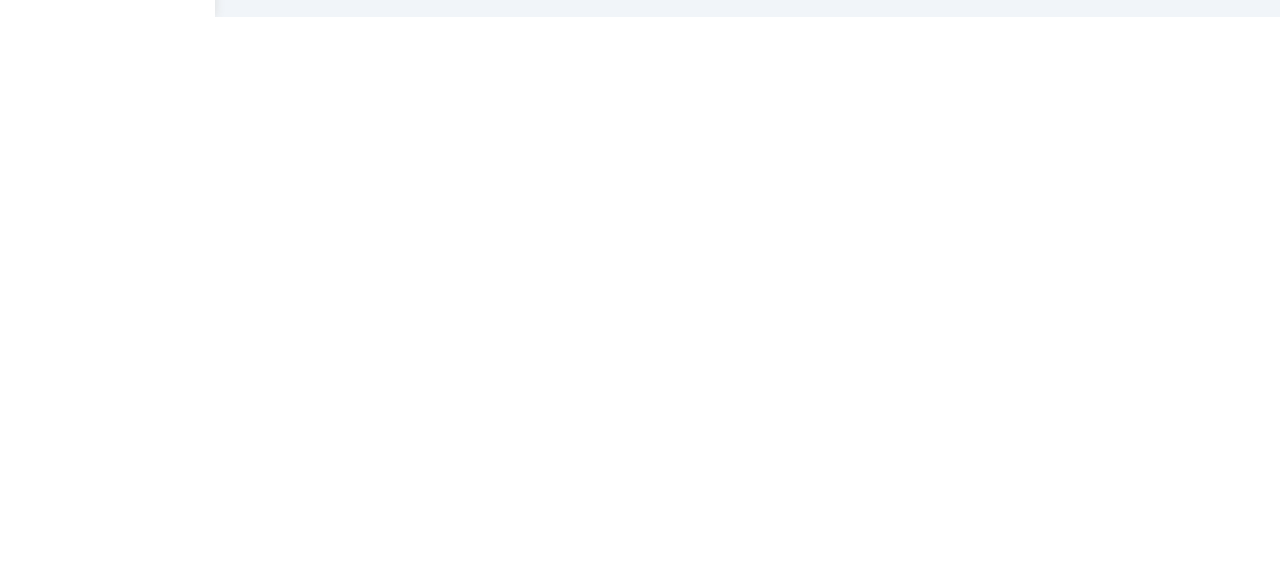
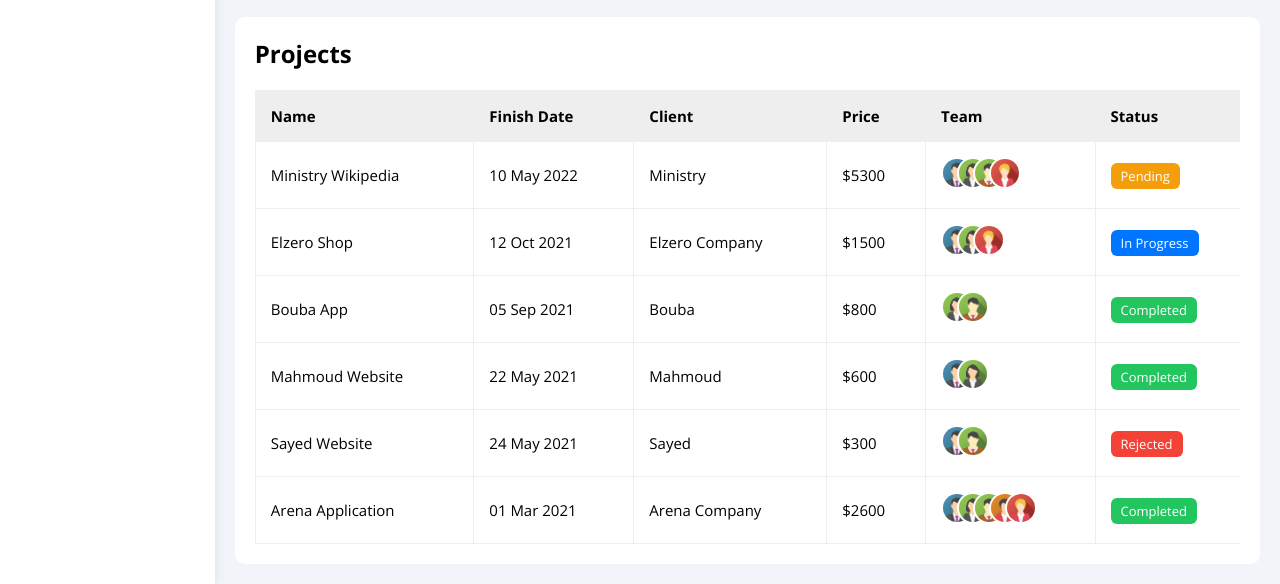
Before and after one commit to mahmoud-abuyoussef/Dashboard, a plain HTML site: page index.html in a window 1280 px wide. Shown: the part 2827-3411 px from the top of the page. Before the commit the page ends 2844 px from the top, so only its background shows below. Drawn offline with nearby package versions, Linux system fonts and the light colour scheme.

Commit message:
Add: Projects Table Section

```diff
--- a/assets/styles/libs/framework.css
+++ b/assets/styles/libs/framework.css
@@ -201,6 +201,9 @@
 .bg-green {
   background-color: var(--green);
 }
+.bg-red {
+  background-color: var(--red);
+}
 
 .b-none {
   border: none;
--- a/assets/styles/main.css
+++ b/assets/styles/main.css
@@ -484,3 +484,34 @@ img {
 .social-media-statistics .social-media-account.linkedin a {
   background-color: #0a66c2;
 }
+
+.projects-table .responsive-table {
+  overflow-x: auto;
+}
+.projects-table table {
+  min-width: 1000px;
+  border-collapse: collapse;
+  border-spacing: 0;
+}
+.projects-table table th {
+  text-align: left;
+}
+.projects-table table th,
+.projects-table table td {
+  padding: 15px;
+  border: 1px solid #eee;
+  transition: var(--transition);
+}
+.projects-table table tr:hover td {
+  background-color: #faf7f7;
+}
+.projects-table table td img {
+  width: 32px;
+  height: 32px;
+  border-radius: 50%;
+  padding: 2px;
+  background-color: white;
+}
+.projects-table table td img:not(:first-child) {
+  margin-left: -20px;
+}
--- a/index.html
+++ b/index.html
@@ -415,6 +415,97 @@
             </div>
           </section>
         </div>
+        <section class="projects-table widget m-20">
+          <h2 class="mb-20">Projects</h2>
+          <div class="responsive-table">
+            <table class="fs-15 w-full">
+              <thead>
+                <tr>
+                  <th class="bg-eee p-15">Name</th>
+                  <th class="bg-eee p-15">Finish Date</th>
+                  <th class="bg-eee p-15">Client</th>
+                  <th class="bg-eee p-15">Price</th>
+                  <th class="bg-eee p-15">Team</th>
+                  <th class="bg-eee p-15">Status</th>
+                </tr>
+              </thead>
+              <tbody>
+                <tr>
+                  <td>Ministry Wikipedia</td>
+                  <td>10 May 2022</td>
+                  <td>Ministry</td>
+                  <td>$5300</td>
+                  <td>
+                    <img src="assets/images/team-01.png" alt="" />
+                    <img src="assets/images/team-02.png" alt="" />
+                    <img src="assets/images/team-03.png" alt="" />
+                    <img src="assets/images/team-05.png" alt="" />
+                  </td>
+                  <td><span class="label fs-13 bg-orange c-white btn-shape">Pending</span></td>
+                </tr>
+                <tr>
+                  <td>Elzero Shop</td>
+                  <td>12 Oct 2021</td>
+                  <td>Elzero Company</td>
+                  <td>$1500</td>
+                  <td>
+                    <img src="assets/images/team-01.png" alt="" />
+                    <img src="assets/images/team-02.png" alt="" />
+                    <img src="assets/images/team-05.png" alt="" />
+                  </td>
+                  <td><span class="label fs-13 bg-blue c-white btn-shape">In Progress</span></td>
+                </tr>
+                <tr>
+                  <td>Bouba App</td>
+                  <td>05 Sep 2021</td>
+                  <td>Bouba</td>
+                  <td>$800</td>
+                  <td>
+                    <img src="assets/images/team-02.png" alt="" />
+                    <img src="assets/images/team-03.png" alt="" />
+                  </td>
+                  <td><span class="label fs-13 bg-green c-white btn-shape">Completed </span></td>
+                </tr>
+                <tr>
+                  <td>Mahmoud Website</td>
+                  <td>22 May 2021</td>
+                  <td>Mahmoud</td>
+                  <td>$600</td>
+                  <td>
+                    <img src="assets/images/team-01.png" alt="" />
+                    <img src="assets/images/team-02.png" alt="" />
+                  </td>
+                  <td><span class="label fs-13 bg-green c-white btn-shape">Completed</span></td>
+                </tr>
+                <tr>
+                  <td>Sayed Website</td>
+                  <td>24 May 2021</td>
+                  <td>Sayed</td>
+                  <td>$300</td>
+                  <td>
+                    <img src="assets/images/team-01.png" alt="" />
+                    <img src="assets/images/team-03.png" alt="" />
+                  </td>
+                  <td><span class="label fs-13 bg-red c-white btn-shape">Rejected</span></td>
+                </tr>
+                <tr>
+                  <td>Arena Application</td>
+                  <td>01 Mar 2021</td>
+                  <td>Arena Company</td>
+                  <td>$2600</td>
+                  <td>
+                    <img src="assets/images/team-01.png" alt="" />
+                    <img src="assets/images/team-02.png" alt="" />
+                    <img src="assets/images/team-03.png" alt="" />
+                    <img src="assets/images/team-04.png" alt="" />
+                    <img src="assets/images/team-05.png" alt="" />
+                  </td>
+                  <td><span class="label fs-13 bg-green c-white btn-shape">Completed</span></td>
+                </tr>
+              </tbody>
+            </table>
+          </div>
+        </section>
       </main>
     </div>
   </body>
```
